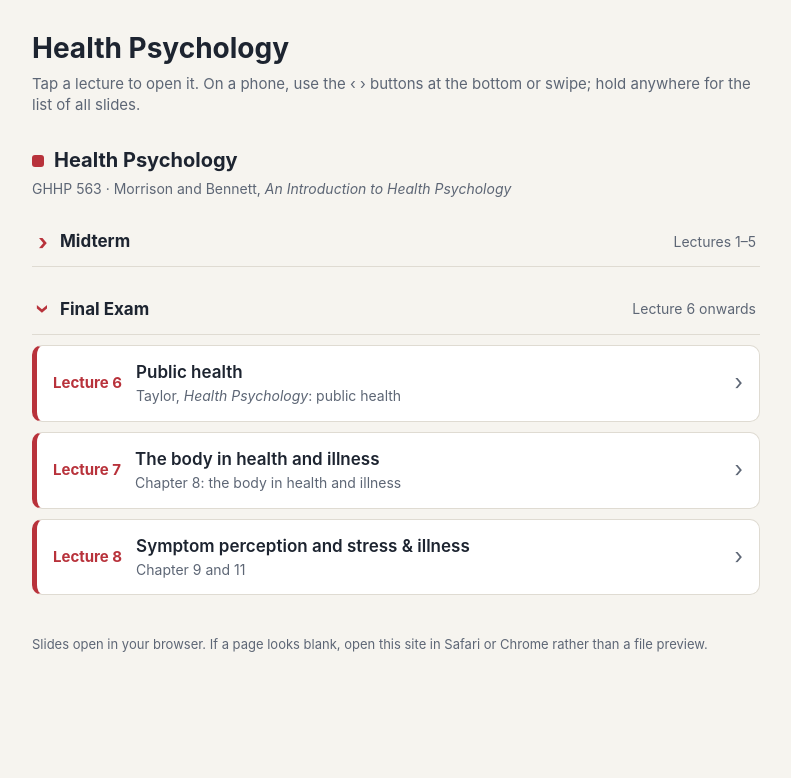
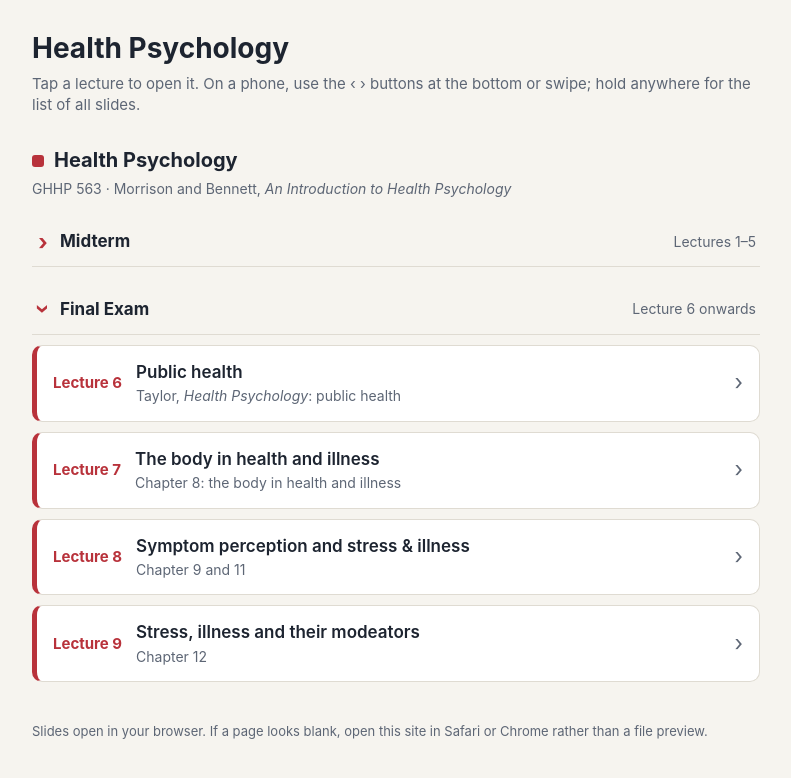
Before and after one commit to qzemad/GHHP563, a plain HTML site: page index.html in a window 1280 px wide. Shown: the whole page, without its empty margins (244-1035 px from the left). Drawn offline with Linux system fonts and the light colour scheme.

Commit message:
Update index.html

```diff
--- a/index.html
+++ b/index.html
@@ -109,6 +109,13 @@
         <span class="ttl">Symptom perception and stress & illness<span class="sub">Chapter 9 and 11</span></span>
         <span class="go">›</span>
       </a>
+
+      <a class="lec" href="hp-lecture9.html">
+        <span class="num">Lecture 9</span>
+        <span class="ttl">Stress, illness and their modeators<span class="sub">Chapter 12</span></span>
+        <span class="go">›</span>
+      </a>
+
       <!-- paste the next Health Psychology lecture here -->
     </details>
   </section>
```
